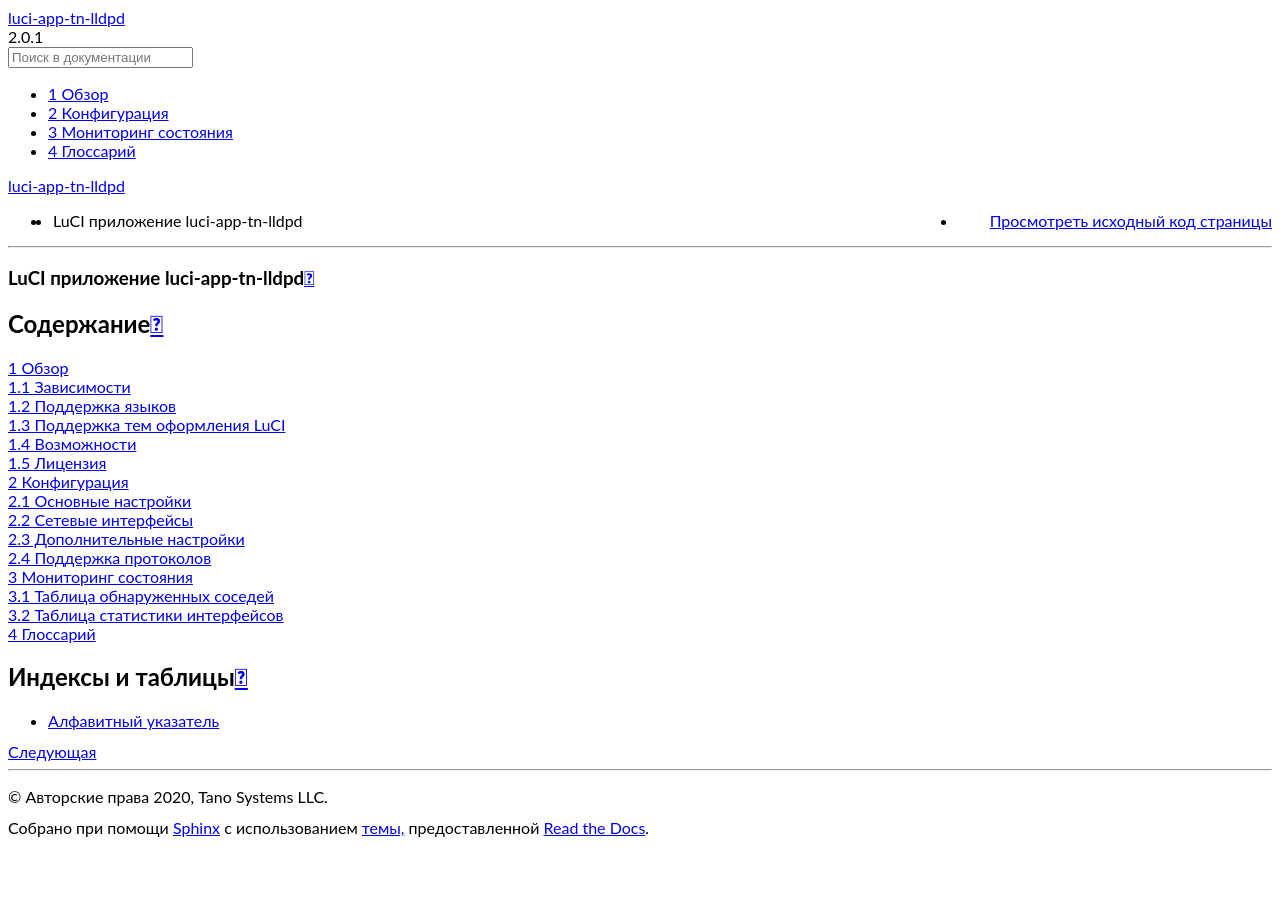
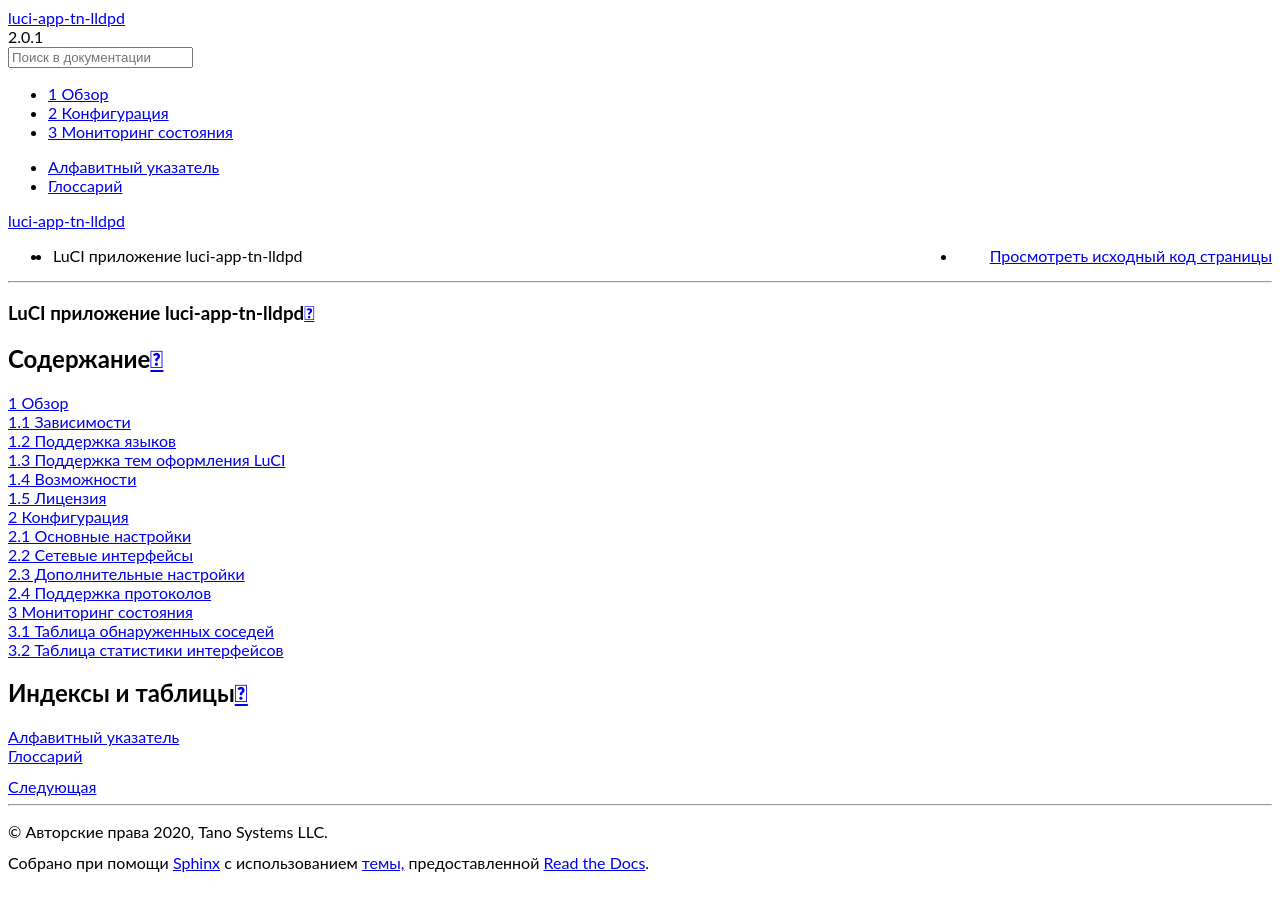
Before and after one commit to tano-systems/luci-app-tn-lldpd, a Sphinx documentation site: the page built from docs/source/index.rst, in a window 1280 px wide. Built offline with Sphinx 7.4.7 and the Read the Docs theme 2.0.0, drawn with Linux system fonts in a browser that asks for light colours; part of the change alters nothing that is shown.

```diff
--- /dev/null
+++ b/docs/source/genindex.rst
@@ -0,0 +1,2 @@
+Алфавитный указатель
+====================
--- a/docs/source/index.rst
+++ b/docs/source/index.rst
@@ -14,10 +14,13 @@ LuCI приложение luci-app-tn-lldpd
    overview.rst
    configuration.rst
    status.rst
-   glossary.rst
 
 ===================
 Индексы и таблицы
 ===================
 
-* :ref:`genindex`
+.. toctree::
+   :maxdepth: 1
+
+   genindex
+   glossary.rst
```
